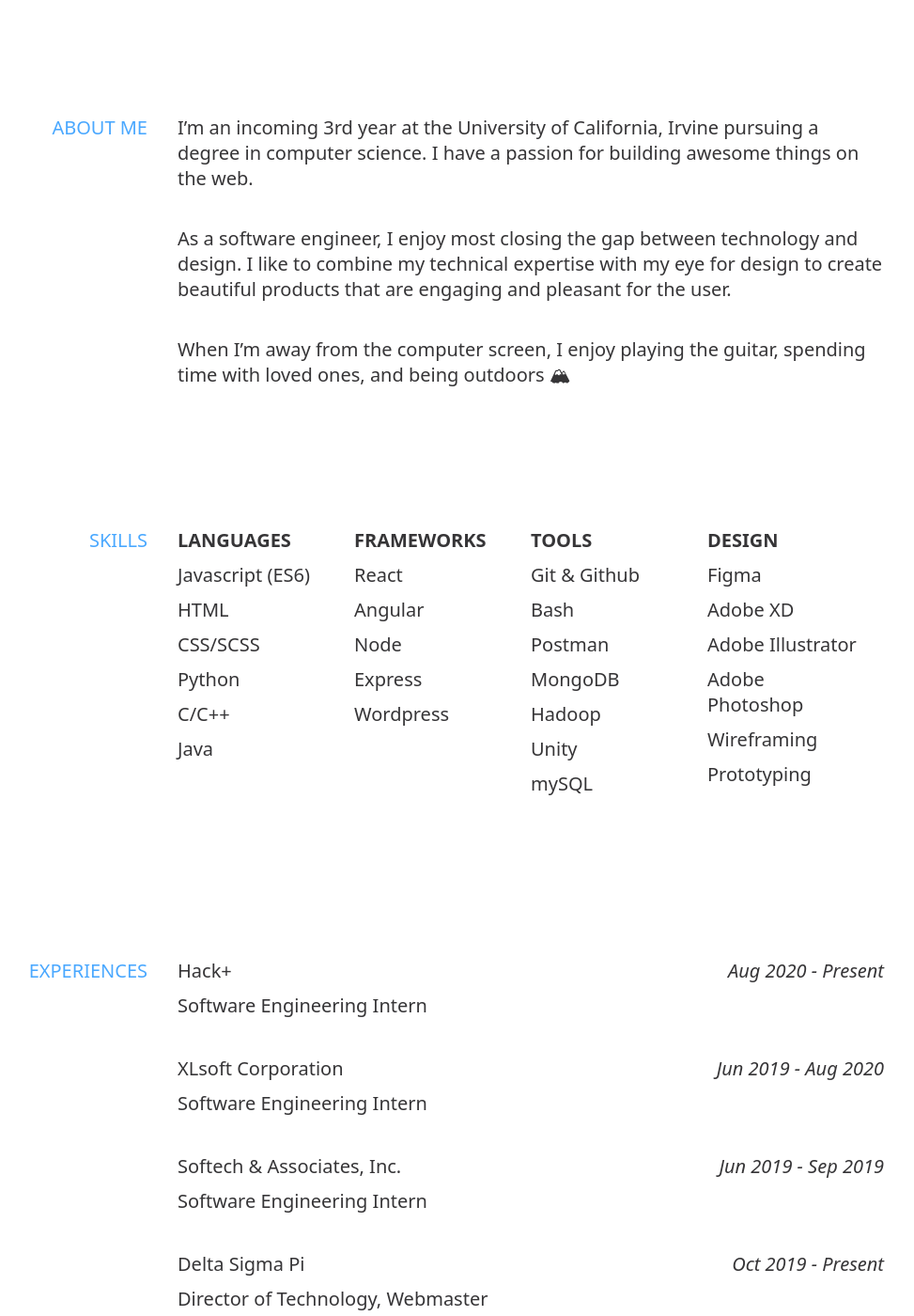
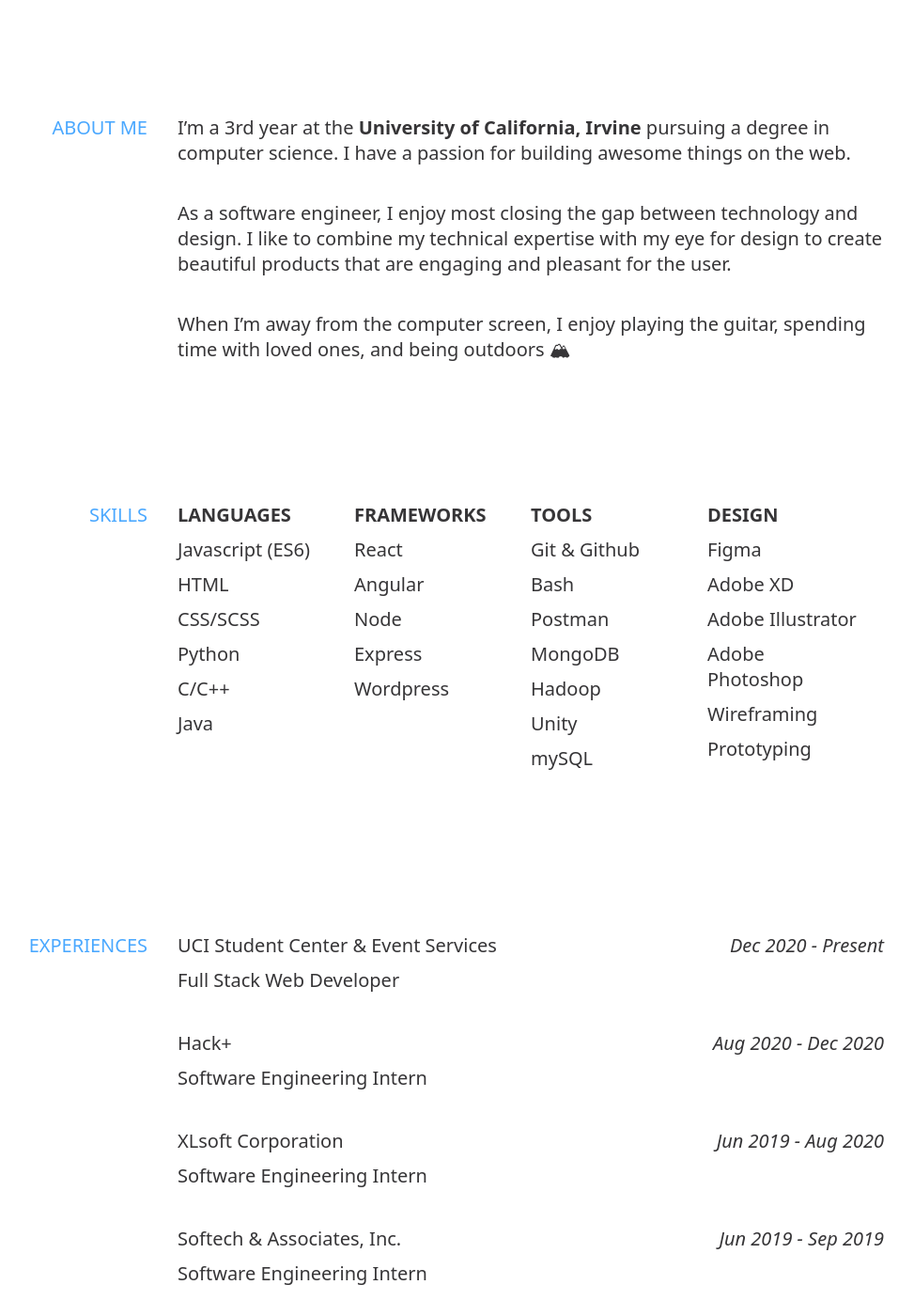
Before and after one commit to codyenokida/kota-enokida-portfolio-v4, a Gatsby site: page / in a window 1280 px wide. Shown: the part 680-2080 px from the top of the page at 94% size, without its empty margins (148-1121 px from the left). Built offline with nearby package versions, Linux system fonts and the light colour scheme; Gatsby itself is replaced by a stand-in of ours.

Commit message:
Update some information

```diff
--- a/src/pages/index.js
+++ b/src/pages/index.js
@@ -33,7 +33,7 @@ const IndexPage = () => {
   return(
       <ThemeProvider theme={theme === 'light' ? lightTheme : darkTheme}>
         <GlobalStyles />
-        <NavBar onChange={toggleTheme}/>
+        <NavBar onChange={() => toggleTheme()}/>
         <SEO title="Kota Cody Enokida" />
         <Layout>
           <div style={{marginTop: 100, marginBottom: 150,}}>
@@ -47,7 +47,7 @@ const IndexPage = () => {
           {/* <Landing /> */}
           <SectionLayout title="ABOUT ME">
             <p>
-            I’m an incoming 3rd year at the <span>University of California, Irvine</span> pursuing a degree in computer science. I have a passion for building awesome things on the web.
+            I’m a 3rd year at the <strong>University of California, Irvine</strong> pursuing a degree in computer science. I have a passion for building awesome things on the web.
             </p>
             <br/>
             <p>
@@ -86,8 +86,12 @@ const IndexPage = () => {
 
           <SectionLayout title="EXPERIENCES">
             <ExperienceBox
+              title="UCI Student Center & Event Services"
+              duration="Dec 2020 - Present"
+              position="Full Stack Web Developer" />
+            <ExperienceBox
               title="Hack+"
-              duration="Aug 2020 - Present"
+              duration="Aug 2020 - Dec 2020"
               position="Software Engineering Intern" />
             <ExperienceBox
               title="XLsoft Corporation"
```
Also changed, not shown: 1 other file.
